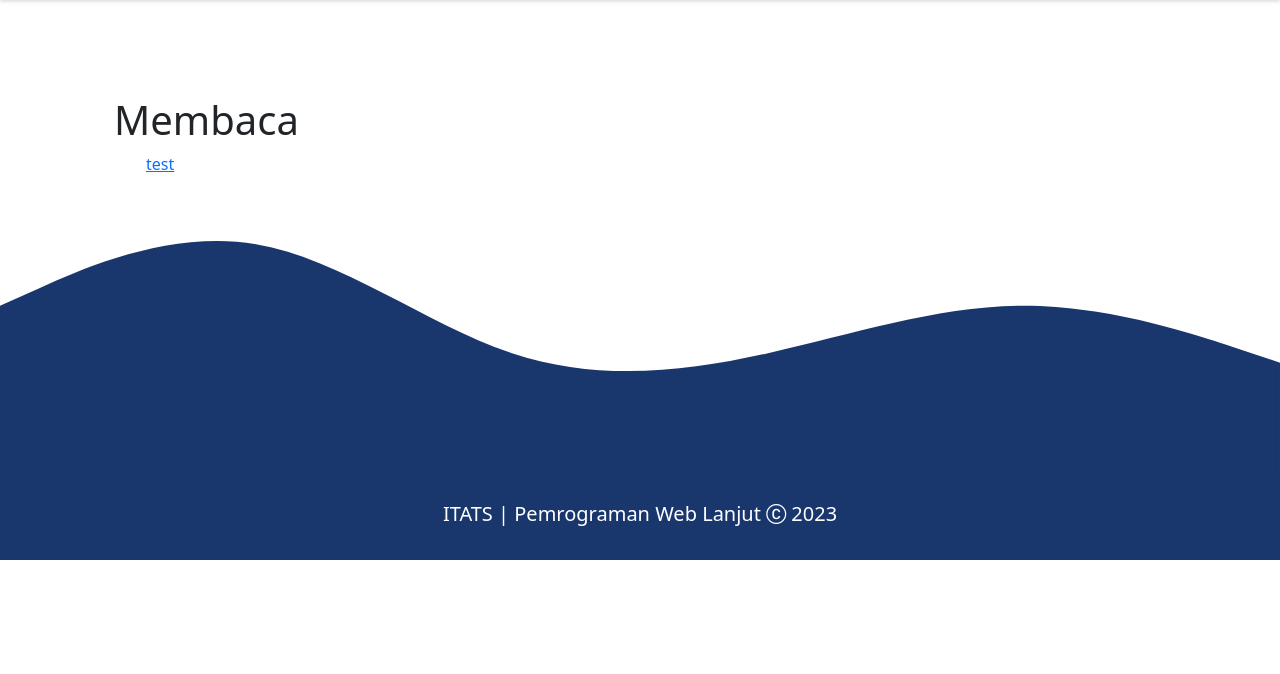
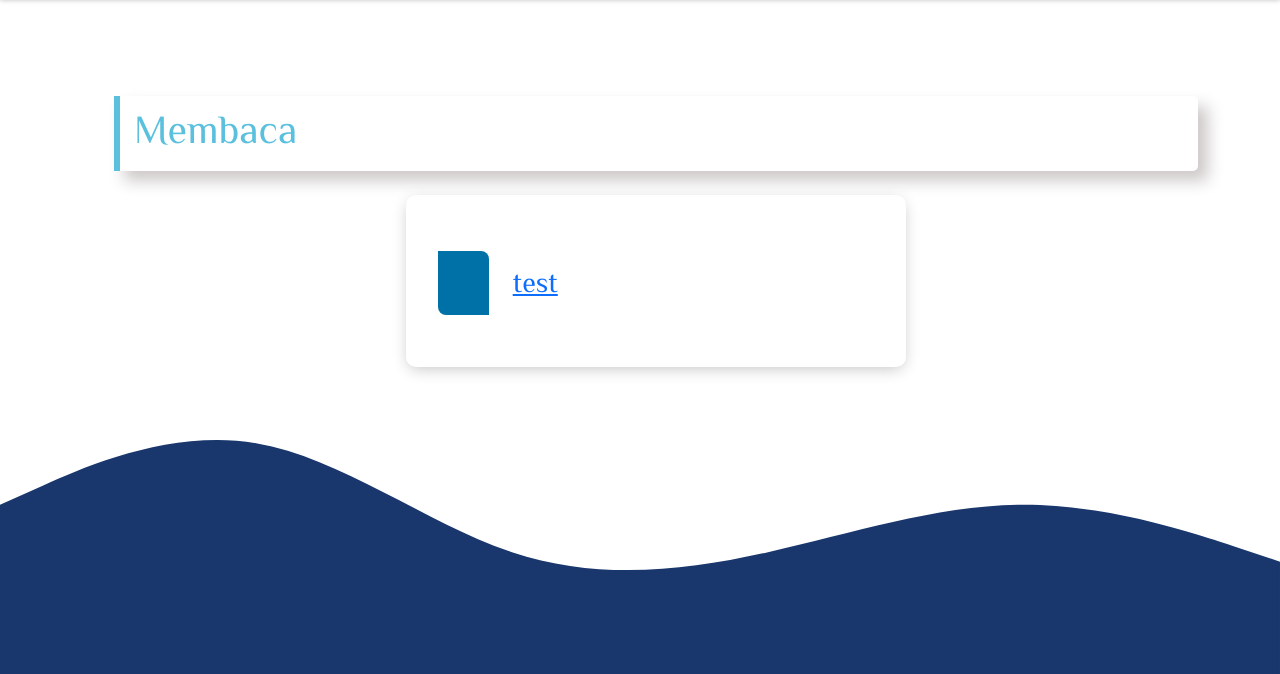
Before and after one commit to AlfaBM/WebArchive, a Laravel app: page /submateri/1 in a window 1280 px wide. Shown: the part 77-751 px from the top of the page. Before the commit the page ends 637 px from the top, so only its background shows below. Run offline with Laravel 9, Linux system fonts and the light colour scheme; data comes from the database, SQL or seed files in the repository.

Commit message:
fixed tampilan list sub materi, pesan:masih ada error di bagian hapus data - ilyasa

```diff
--- a/public/css/materi.css
+++ b/public/css/materi.css
@@ -140,3 +140,105 @@
   color: #fff;
   box-shadow: 0 10px 20px rgba(0, 0, 0, 0.2);
 }
+
+/* Judul Sub Materi */
+.boxsub {
+  position: relative;
+  width: auto;
+  height: 75px;
+  background: #fff;
+  border-radius: 5px;
+  cursor: pointer;
+  box-shadow: 10px 10px 15px rgba(59, 38, 38, 0.25);
+}
+.boxsub::before {
+  content: '';
+  position: absolute;
+  top: 0;
+  left: 0;
+  width: 6px;
+  height: 100%;
+  background: var(--color);
+  transition: 0.5s ease-in-out;
+}
+
+.boxsub:hover::before {
+  width: 100%;
+  border-top-right-radius: 5px;
+  border-bottom-right-radius: 5px;
+}
+
+.boxsub .contentsub {
+  position: relative;
+  display: flex;
+  align-items: center;
+  height: 100%;
+}
+
+.boxsub .contentsub .textsub h1 {
+  font-family: 'Philosopher', sans-serif;
+  font-weight: 500;
+  padding-left: 20px;
+  color: var(--color);
+  transition: 0.5s ease-in-out;
+}
+
+.boxsub:hover .contentsub .textsub h1,
+.boxsub:hover .contentsub{
+  color: #fff;
+}
+
+
+
+/* Sub Materi */
+.custom-ol-sub {
+  padding: 24px 32px;
+  box-shadow: 0 4px 16px -3px rgba(0, 0, 0, 0.25);
+  max-width: 500px;
+  margin: 24px auto;
+  border-radius: 10px;
+  font-family: 'Philosopher', sans-serif;
+}
+
+.custom-ol-sub a{
+  font-size: 28px;
+}
+
+.custom-ol-sub ul {
+  margin: 0;
+  padding: 0;
+  margin-top: 32px;
+  list-style: none;
+  /* counter-reset: web-design; */
+}
+
+.custom-ol-sub ul li {
+  margin: 28px 0;
+  /* font-size: 18px; */
+  display: flex;
+  align-items: center;
+  transition: all 400ms;
+}
+
+.custom-ol-sub ul li:hover {
+  background: white;
+}
+
+.custom-ol-sub ul li::before {
+  content: counter(web-design);
+  /* counter-increment: web-design; */
+  margin-right: 24px;
+  font-size: 32px;
+  font-weight: bold;
+  background: #0071a7;
+  padding: 8px 16px;
+  border-radius: 0 8px 0 8px;
+  color: #0071a7;
+  transition: all 400ms;
+}
+
+.custom-ol-sub ul li:hover::before {
+  background: #073b4c;
+  color: #073b4c;
+  transform: scale(1.2) rotate(-10deg);
+}
--- a/resources/views/modal/confirmdel.blade.php
+++ b/resources/views/modal/confirmdel.blade.php
@@ -5,7 +5,7 @@
         <div class="modal-dialog modal-dialog-centered">
             <div class="modal-content">
                 <div class="modal-body text-center">
-                    <h3 class="pb-3">Ingin Menghapus Data ?</h3>
+                    <h3 class="pb-3">Ingin Menghapus Data ? {{$item->id_buku}}</h3>
                     <div class="d-flex justify-content-center" style="gap:20px">
                         <button type="submit" class="btn btn-primary">Yakin</button>
                         <button type="button" class="btn btn-secondary" data-bs-dismiss="modal">Tidak</button>
--- a/resources/views/submateri.blade.php
+++ b/resources/views/submateri.blade.php
@@ -7,14 +7,22 @@
             @foreach ($data as $item)
                 <ul>
                     <li>
-                        <h1>{{ $item->materi->nama_materi }}</h1>
+                        <div class="boxsub" style="--color: #5bc0de">
+                        <div class="contentsub">
+                            <div class="textsub">
+                                <h1>{{ $item->materi->nama_materi }}</h1>
+                            </div>
+                        </div>
+                        </div>
                         @foreach ($book as $item2)
                             @if ($item2->id_materi == $item->materi->id_materi)
+                                <div class="custom-ol-sub">
                                 <ul>
                                     <li>
                                         <a href="{{ url('/pdf', $item2->id_buku) }}" target="_blank">{{ $item2->judul }}</a>
                                     </li>
                                 </ul>
+                                </div>
                             @endif
                         @endforeach
                     </li>
--- a/resources/views/team.blade.php
+++ b/resources/views/team.blade.php
@@ -43,6 +43,8 @@
               </span>
               <h4>Ilyasa Nanda Rahmadianto</h4>
               <span>Mahasiswa</span>
+              <br>
+              <span>Institut Teknologi Adhi Tama Surabaya</span>
             </div>
           </div>
         </div>
@@ -76,6 +78,8 @@
               </span>
               <h4>Alfa Berlio Muda</h4>
               <span>Mahasiswa</span>
+              <br>
+              <span>Institut Teknologi Adhi Tama Surabaya</span>
             </div>
           </div>
         </div>
@@ -109,6 +113,8 @@
               </span>
               <h4>Victoria Lucky Mahendra</h4>
               <span>Mahasiswa</span>
+              <br>
+              <span>Institut Teknologi Adhi Tama Surabaya</span>
             </div>
           </div>
         </div>
```
